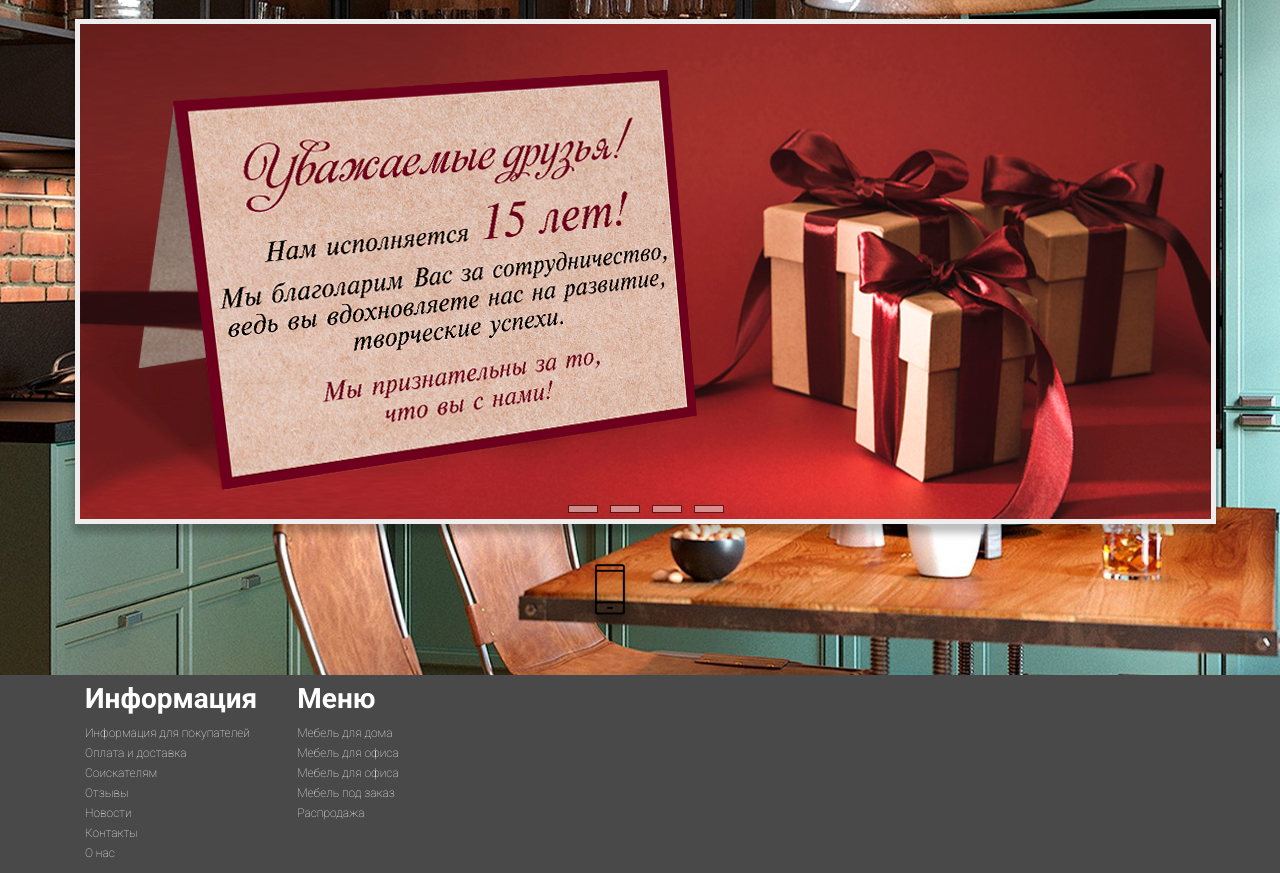
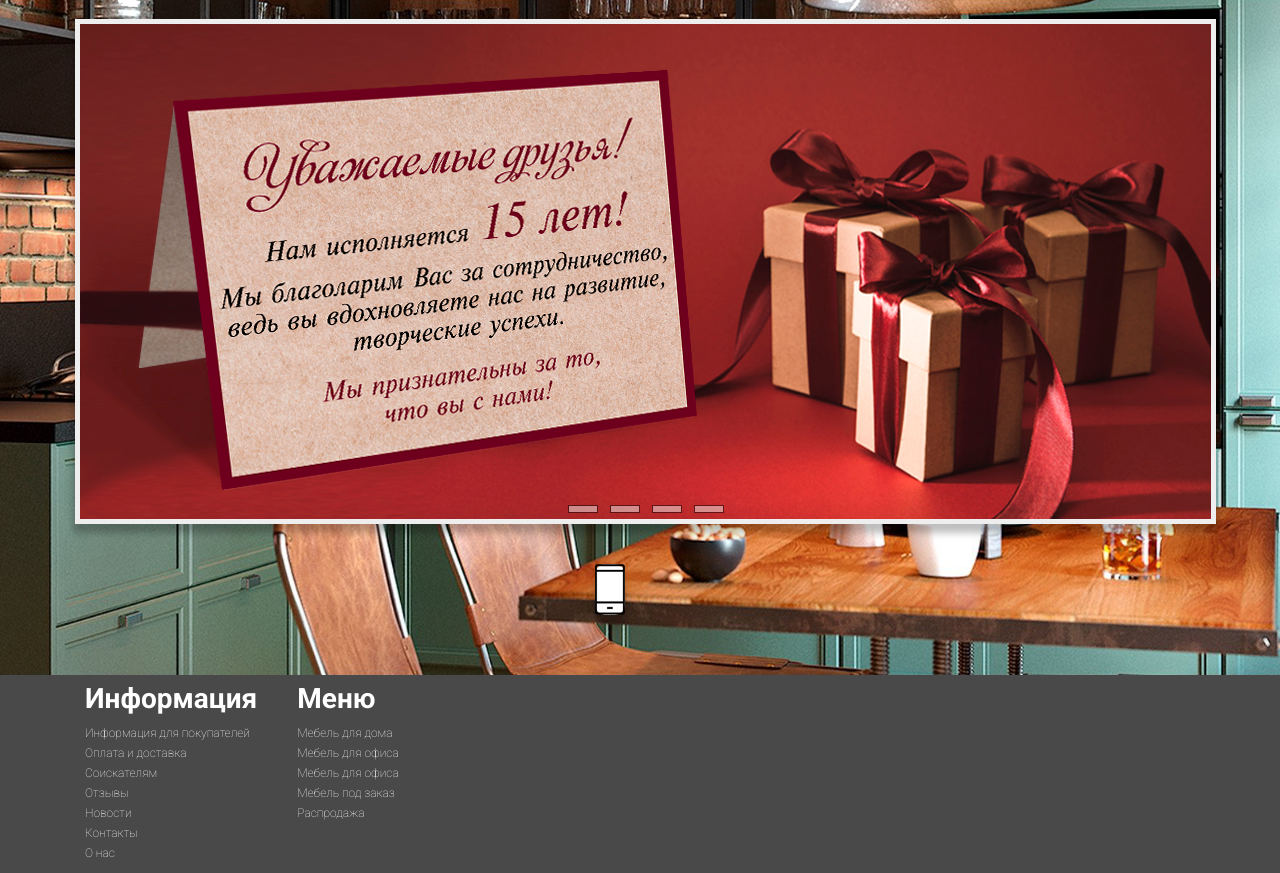
Before and after one commit to edward-bird/frnt-site, a PHP site: page / in a window 1280 px wide. Shown: the part 226-1099 px from the top of the page. Run offline with PHP 8.4, Linux system fonts and the light colour scheme.

Commit message:
Update style.css

```diff
--- a/assets/css/style.css
+++ b/assets/css/style.css
@@ -453,7 +453,7 @@ input[name="r"]{
 }
 .information {
 
-
+	background-color: #fff;
 
 	box-shadow: 0px 12px 8px -1px rgba(0,0,0,0.25);
 	border-radius: 10px;
```
